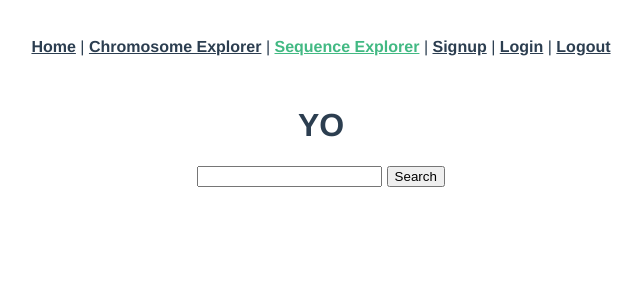
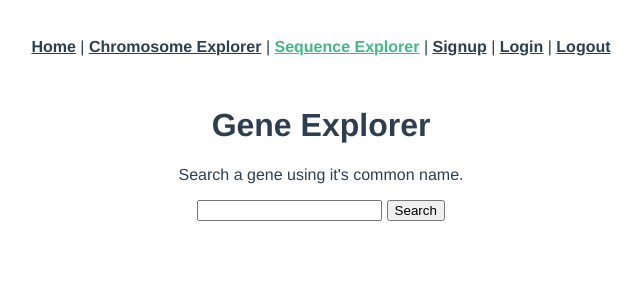
Before and after one commit to Djcross930/Biology-frontend, a Vue app: page /seq in a window 1280 px wide. Shown: the top 300 px of the page, without its empty margins (319-961 px from the left). Built offline with nearby package versions, Linux system fonts and the light colour scheme.

Commit message:
fixed the search to show the results only when the axios request finishes loading

```diff
--- a/src/views/SeqView.vue
+++ b/src/views/SeqView.vue
@@ -14,6 +14,13 @@ export default {
     searchGene: function () {
       axios.post("/genes.json", { common_name: this.gene }).then(response => {
         console.log(response.data)
+        this.geneInfo = response.data;
+        var x = document.getElementById("myDIV");
+        if (x.style.display === "none") {
+          x.style.display = "block";
+        } else {
+          x.style.display = "none";
+        }
       })
     }
   }
@@ -21,11 +28,12 @@ export default {
 </script>
 
 <template>
-  <h1> YO </h1>
+  <h1> Gene Explorer </h1>
+  <p>Search a gene using it's common name.</p>
   <p>{{ gene }}</p>
   <input type="text" v-model="this.gene"> <button v-on:click="searchGene()">Search</button>
-  <!-- <div>
-    <p> {{ this.geneInfo.sequence }} </p>
-    <p> {{ this.geneInfo.amino_acid_sequence }} </p>
-  </div> -->
+  <div id="myDIV" style="display:none">
+    <p>check it</p>
+    <p> {{ this.geneInfo.id }} </p>
+  </div>
 </template>
```
